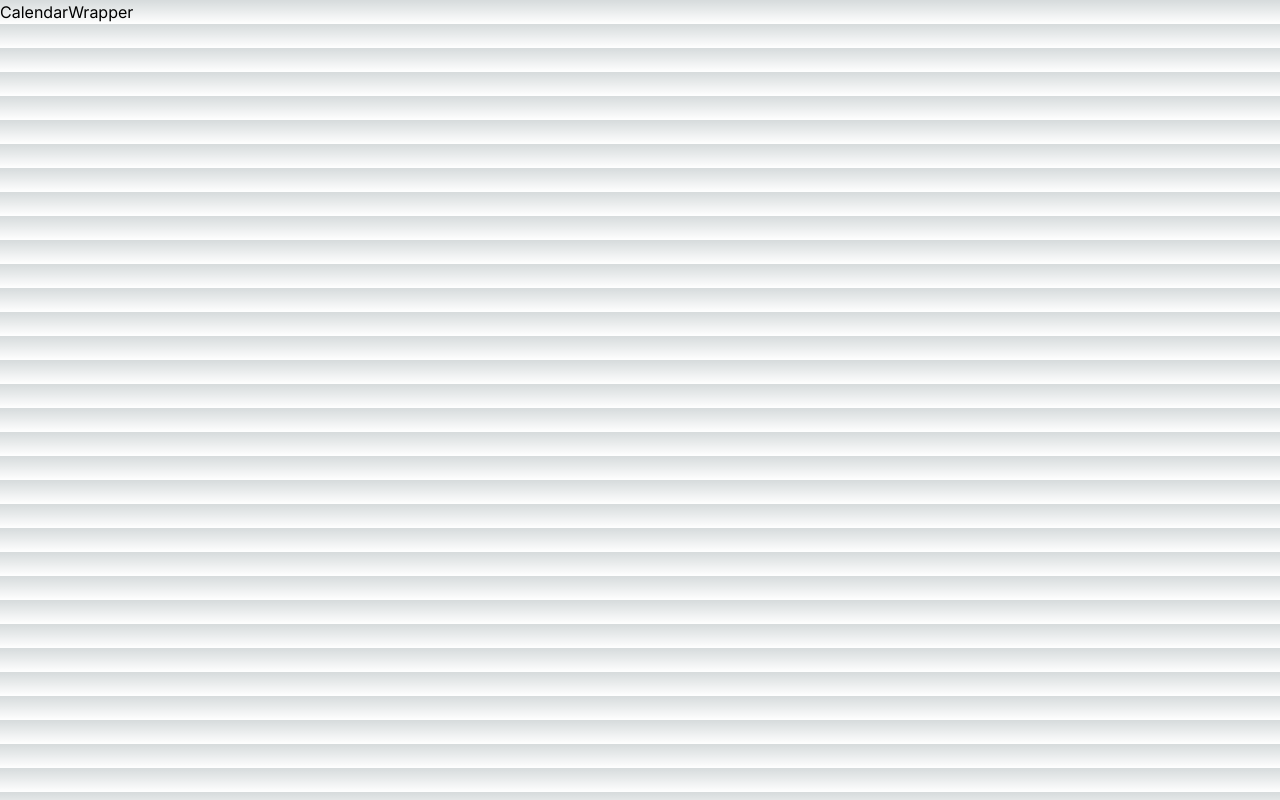
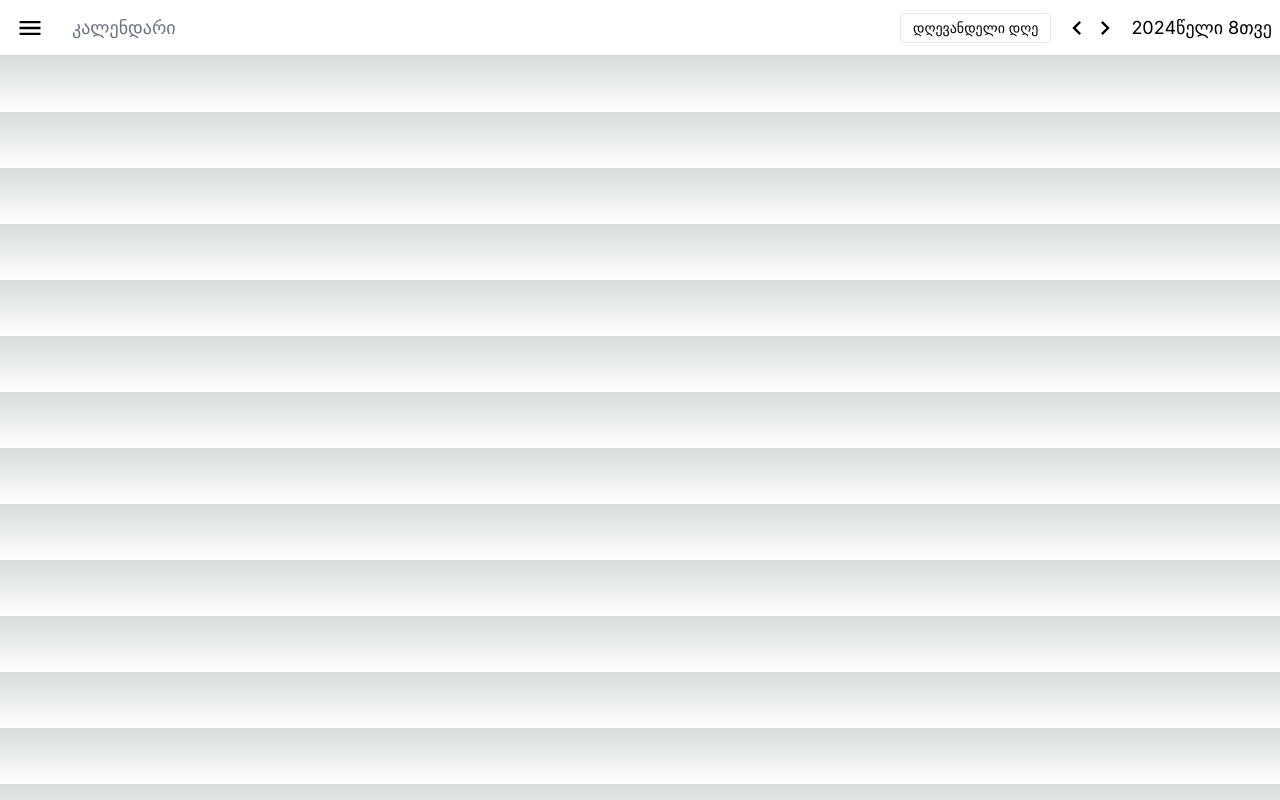
Before and after one commit to Olegbobokhidze/google-calendar, a Next.js app: page / in a window 1280 px wide. Built offline with nearby package versions, Linux system fonts and the light colour scheme.

Commit message:
wip: add header.

```diff
--- a/components/calendar/CalendarWrapper.tsx
+++ b/components/calendar/CalendarWrapper.tsx
@@ -1,3 +1,23 @@
+"use client";
+
+import { useState } from "react";
+import { useAppSelector } from "@/redux/hooks";
+import { currentCalendar } from "@/redux/calendar/calendarSlice";
+
+import { Header } from "./Header";
+
 export const CalendarWrapper = () => {
-  return <div>CalendarWrapper</div>;
+  const { year, month } = useAppSelector(currentCalendar);
+  const [isSideCalendar, setIsSideCalendar] = useState<boolean>(true);
+
+  return (
+    <div className="bg-white">
+      <Header
+        year={year}
+        month={month}
+        isSideCalendar={isSideCalendar}
+        setIsSideCalendar={setIsSideCalendar}
+      />
+    </div>
+  );
 };
--- /dev/null
+++ b/components/calendar/Header.tsx
@@ -0,0 +1,62 @@
+"use client";
+
+import { Dispatch, SetStateAction } from "react";
+
+import { lastWeek, nextWeek, selectDay } from "@/redux/calendar/calendarSlice";
+import { IconLeftArrow, IconMenu, IconRightArrow } from "@/components/icons";
+import { useAppDispatch } from "@/redux/hooks";
+
+export const Header = ({
+  year,
+  month,
+  isSideCalendar,
+  setIsSideCalendar,
+}: {
+  year: number;
+  month: number;
+  isSideCalendar: boolean;
+  setIsSideCalendar: Dispatch<SetStateAction<boolean>>;
+}) => {
+  const dispatch = useAppDispatch();
+  return (
+    <header className="flex h-14 w-full items-center justify-between border-b border-gray-300 px-2 text-black">
+      <div className="flex items-center">
+        <div
+          className="flex cursor-pointer items-center rounded-full p-2 hover:bg-slate-100"
+          onClick={() => setIsSideCalendar(!isSideCalendar)}
+        >
+          <IconMenu className="size-7" />
+        </div>
+        <div className="ml-3 flex items-center">
+          <h1 className="ml-2 hidden text-lg text-gray-500 md:block">
+            კალენდარი
+          </h1>
+        </div>
+      </div>
+      <div className="flex items-center">
+        <button
+          className="mx-3 rounded border border-gray-200 px-3 py-1 text-sm hover:opacity-70"
+          onClick={() => dispatch(selectDay(new Date().toString()))}
+        >
+          დღევანდელი დღე
+        </button>
+
+        <div
+          className="cursor-pointer hover:opacity-40"
+          onClick={() => dispatch(lastWeek())}
+        >
+          <IconLeftArrow className="size-7" />
+        </div>
+        <div
+          className="cursor-pointer hover:opacity-40"
+          onClick={() => dispatch(nextWeek())}
+        >
+          <IconRightArrow className="size-7" />
+        </div>
+        <span className="ml-3 text-sm md:text-lg">
+          {year}წელი {month}თვე
+        </span>
+      </div>
+    </header>
+  );
+};
```
